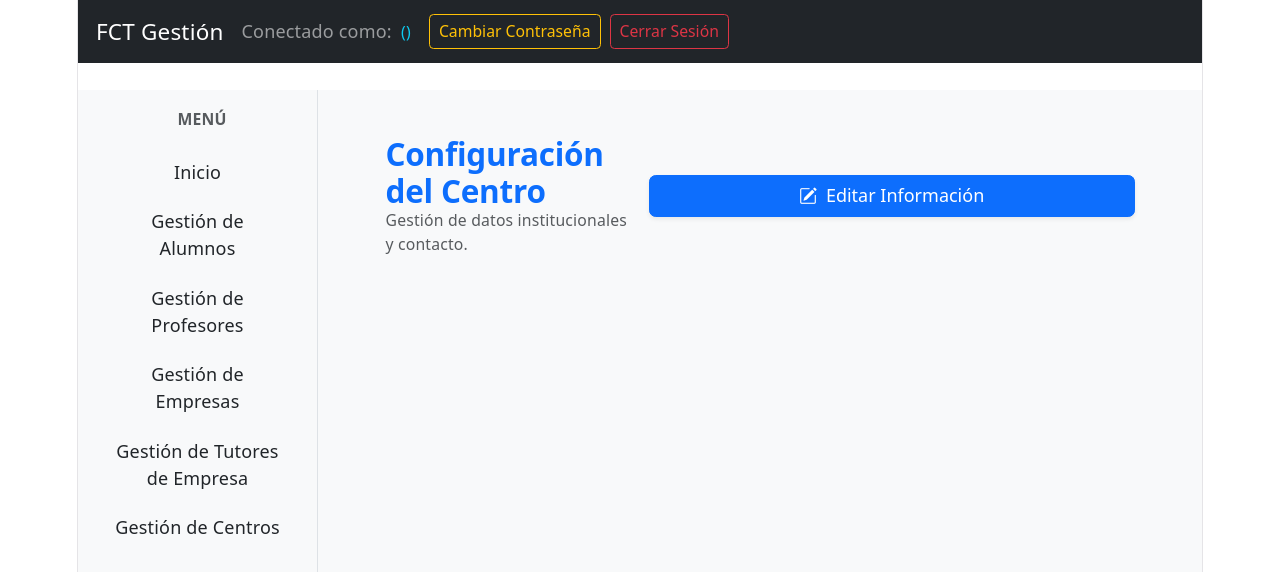
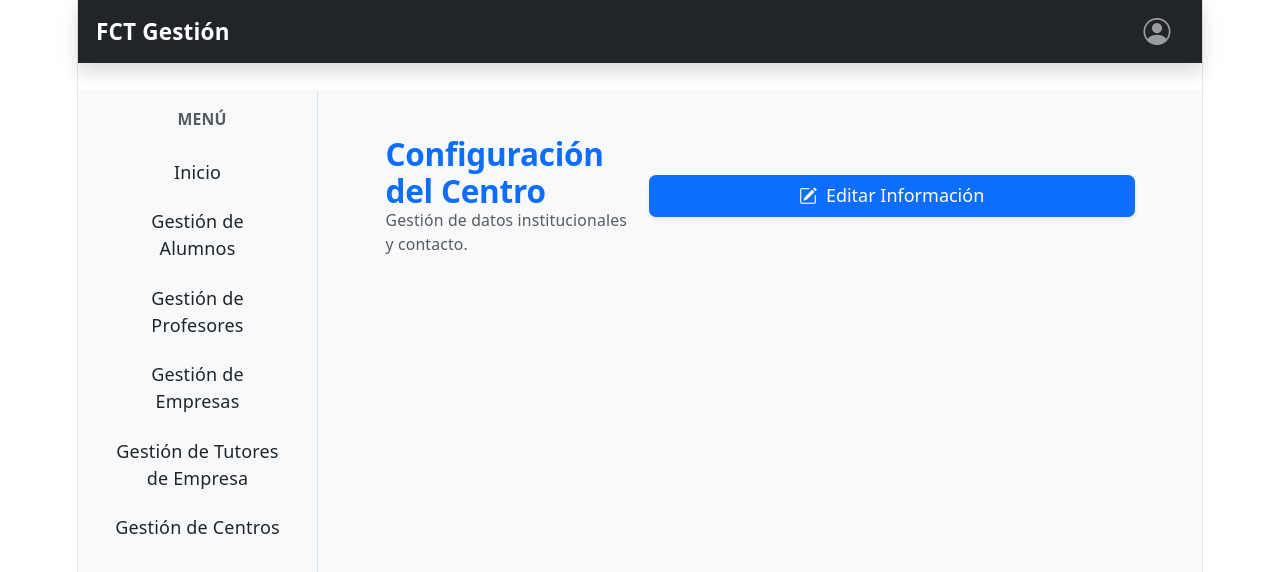
Before and after one commit to DavidSvq/proyecto-2dam-sistema-registro-practicas-formativas, a React (Vite) app in the folder frontend/web/gestion-practicas-front/: page /dashboard/centros in a window 1280 px wide. Shown: the top 572 px of the page. Built offline with nearby package versions, Linux system fonts and the light colour scheme; no server answers; sample sign-in values are in the browser's storage.

Commit message:
actu(front - Navbar.jsx): por defecto se oculten las acciones e información de la barra de navegación superior, añadiendo un icono para que al pulsar se muestren

```diff
--- a/frontend/web/gestion-practicas-front/src/common/layout/Navbar.jsx
+++ b/frontend/web/gestion-practicas-front/src/common/layout/Navbar.jsx
@@ -63,9 +63,10 @@ const CustomNavbar = ({ user, onLogout, links }) => {
 
   return (
     <>
-      <Navbar bg="dark" variant="dark" expand="md" className="mb-4 py-12">
+      <Navbar bg="dark" variant="dark" expand={false} className="mb-4 py-2 shadow">
         <Container fluid className="px-3">
-          {/* 1. Botón Hamburguesa: SOLO visible en móvil (d-lg-none) */}
+          <div className="d-flex align-items-center">
+            {/* 1. Botón Menú Lateral (SOLO MÓVIL) */}
             <Button
               variant="outline-light"
               className="d-md-none me-2"
@@ -73,20 +74,30 @@ const CustomNavbar = ({ user, onLogout, links }) => {
             >
               <i className="bi bi-list"></i>
             </Button>
-          <Navbar.Brand href="#">FCT Gestión</Navbar.Brand>
-          <Navbar.Toggle aria-controls="basic-navbar-nav" />
-          <Navbar.Collapse id="basic-navbar-nav">
 
-            <Navbar.Text className="me-3">
+            <Navbar.Brand href="#" className="fw-bold">FCT Gestión</Navbar.Brand>
+          </div>
+
+          {/* 2. Botón de Acciones de Usuario (PC y MÓVIL) */}
+          {/* Usamos Navbar.Toggle manual para que funcione siempre como un desplegable */}
+          <Navbar.Toggle
+            aria-controls="acciones-usuario"
+            className="border-0"
+          >
+            <i className="bi bi-person-circle fs-4"></i>
+          </Navbar.Toggle>
+
+          <Navbar.Collapse id="acciones-usuario" className="justify-content-end">
+            <Nav className="mt-3 mt-md-0 align-items-md-center bg-dark p-3 p-md-0 rounded">
+              <Navbar.Text className="me-md-3 mb-2 mb-md-0">
                 Conectado como: <span className="text-white fw-bold">{user?.nombre}</span>
                 <small className="ms-1 text-info">({user?.rol})</small>
               </Navbar.Text>
 
-            {/* Botón Amarillo de Cambiar Contraseña */}
+              <div className="d-flex flex-column flex-md-row gap-2">
                 <Button
                   variant="outline-warning"
                   size="sm"
-              className="me-2"
                   onClick={() => setShowModalPass(true)}
                 >
                   Cambiar Contraseña
@@ -95,6 +106,8 @@ const CustomNavbar = ({ user, onLogout, links }) => {
                 <Button variant="outline-danger" size="sm" onClick={handleLogout}>
                   Cerrar Sesión
                 </Button>
+              </div>
+            </Nav>
           </Navbar.Collapse>
         </Container>
       </Navbar>
```
Lines whose indentation alone changed are shown as unchanged.
